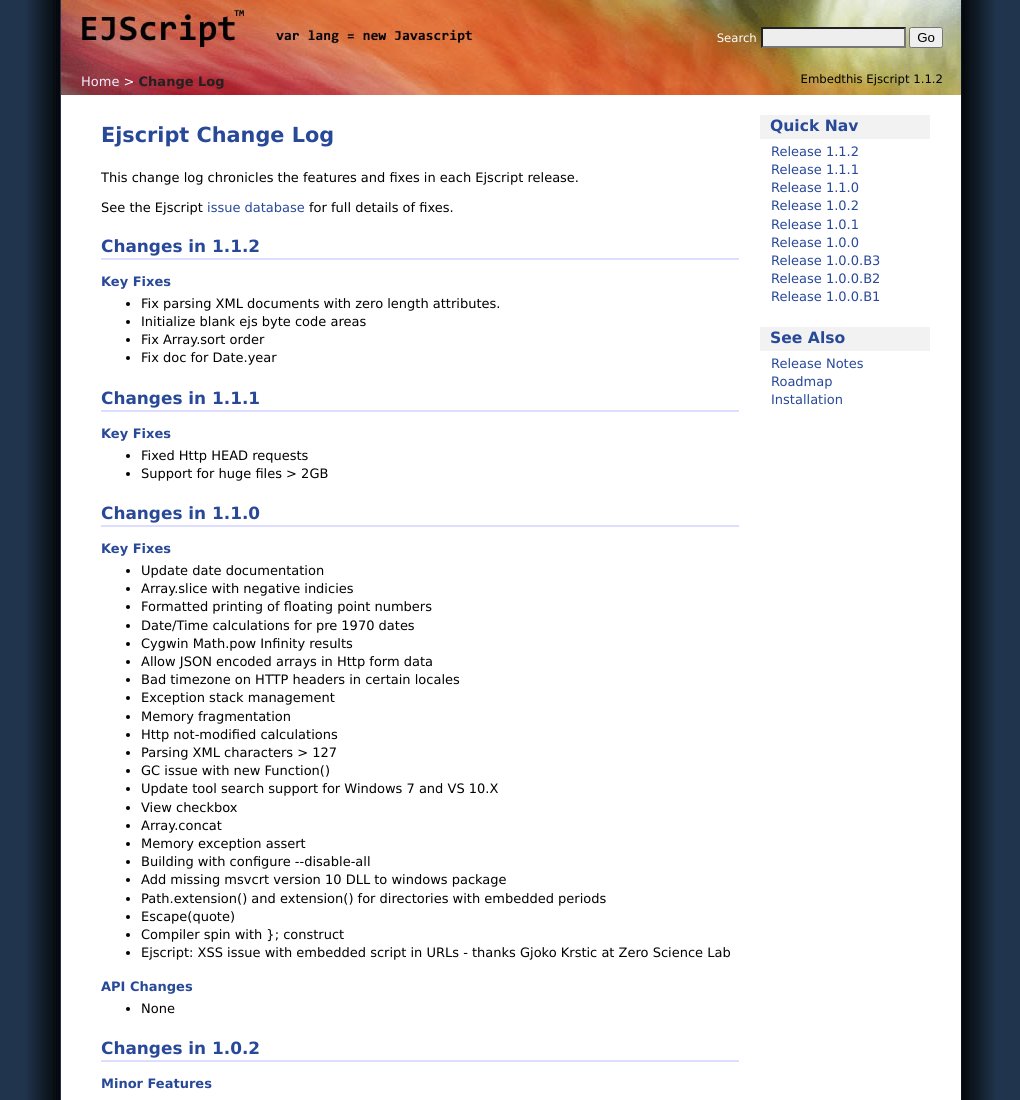
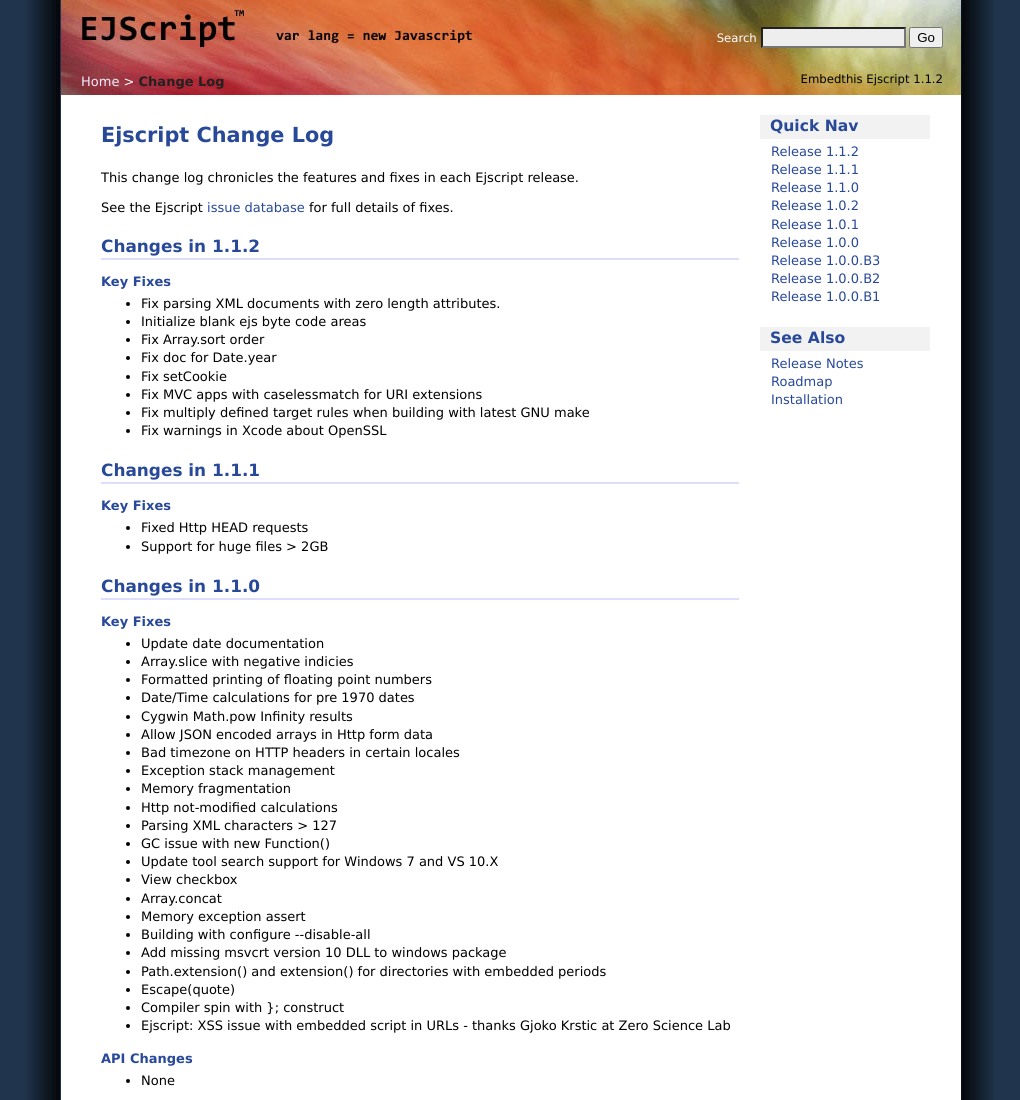
Before and after one commit to mdanielsson/ejs-1, a plain HTML site: page doc/product/changeLog.html in a window 1280 px wide. Shown: the top 1100 px of the page, without its empty margins (119-1139 px from the left). Drawn offline with Linux system fonts and the light colour scheme.

Commit message:
Update changeLog

```diff
--- a/doc/product/changeLog.html
+++ b/doc/product/changeLog.html
@@ -74,6 +74,10 @@
                 <li>Initialize blank ejs byte code areas</li>
                 <li>Fix Array.sort order</li>
                 <li>Fix doc for Date.year</li>
+                <li>Fix setCookie</li>
+                <li>Fix MVC apps with caselessmatch for URI extensions</li>
+                <li>Fix multiply defined target rules when building with latest GNU make</li>
+                <li>Fix warnings in Xcode about OpenSSL</li>
             </ul>
             <!--
             <h3><strong>API Changes</strong></h3>
```
Also changed, not shown: doc/product/roadmap.html (+2 -2 lines).
